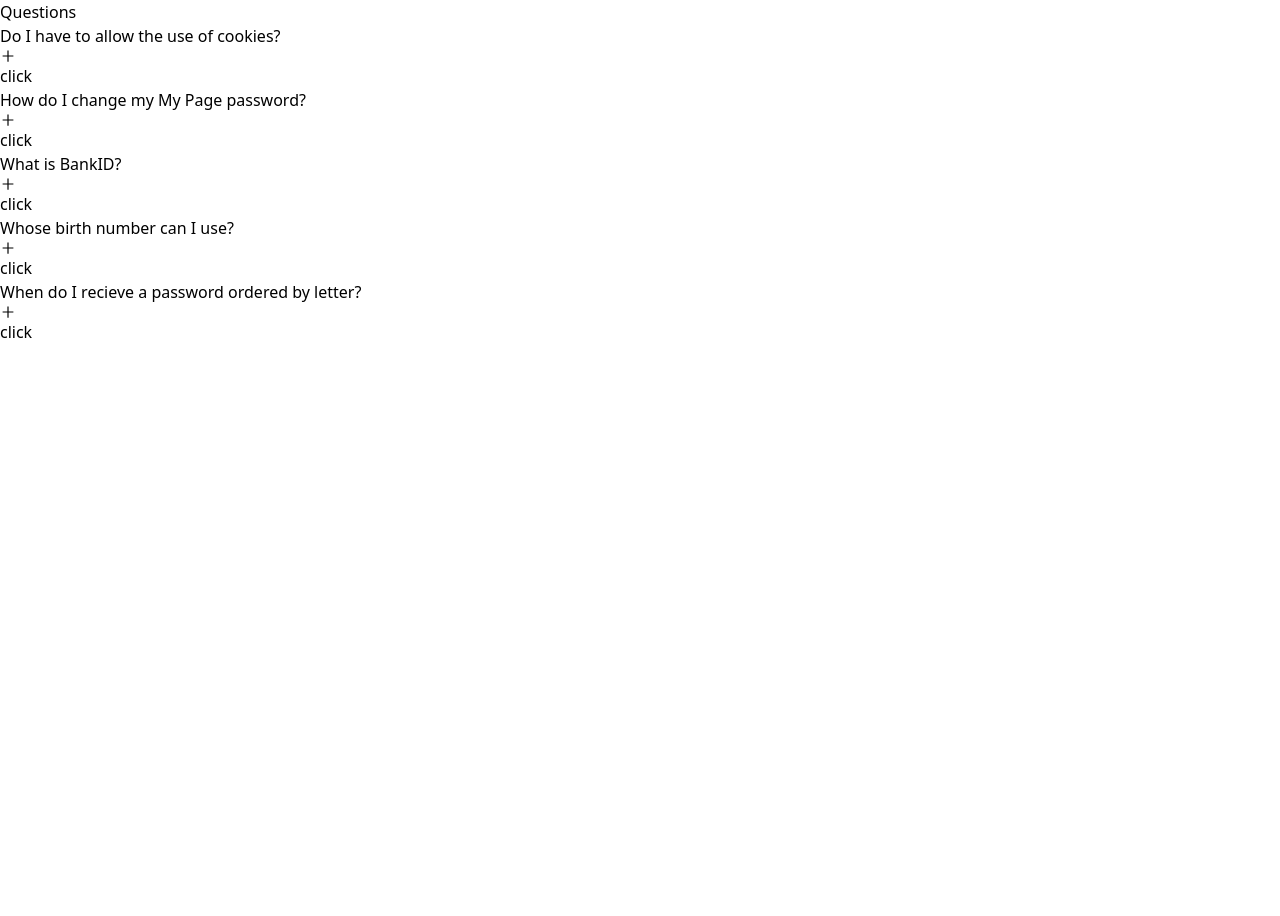
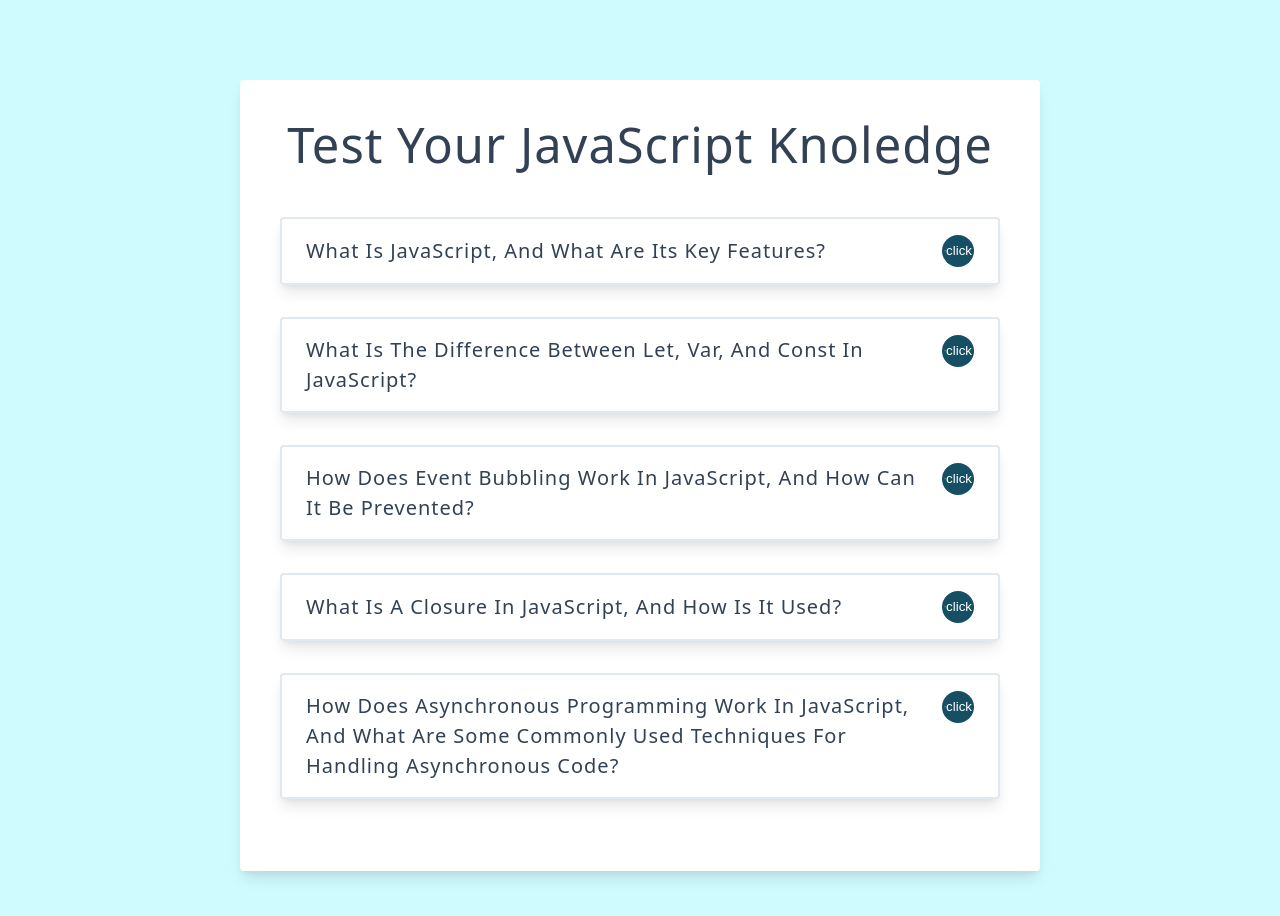
Before and after one commit to OerdBej/5-React-Projects, a React (Create React App) app: page / in a window 1280 px wide. Shown: the top 916 px of the page. Before the commit the page ends 800 px from the top, so only its background shows below. Built offline with nearby package versions, Linux system fonts and the light colour scheme.

Commit message:
refactoring css and the text  = all works

```diff
--- a/src/component/Questions.js
+++ b/src/component/Questions.js
@@ -4,7 +4,7 @@ import SingleQuestion from './SingleQuestion';
 const Questions = ({ questions, activeId, toggleQuestion }) => {
     return (
         <section className='container'>
-            <h1>Questions</h1>
+            <h1>Test your JavaScript Knoledge</h1>
             {/* iterate through props */}
 
             {questions.map((question) => {
--- a/src/data.js
+++ b/src/data.js
@@ -1,28 +1,28 @@
 const questions = [
     {
         id: 1,
-        title: 'Do I have to allow the use of cookies?',
-        info: 'Unicorn vinyl poutine brooklyn, next level direct trade iceland. Shaman copper mug church-key coloring book, whatever poutine normcore fixie cred kickstarter post-ironic street art.',
+        title: 'What is JavaScript, and what are its key features?',
+        info: 'JavaScript is dynamically typed, object-oriented, primarily used as a client-side scripting language, supports functional programming, and has built-in support for asynchronous programming. These features make JavaScript a versatile language that can handle a wide range of programming tasks.',
     },
     {
         id: 2,
-        title: 'How do I change my My Page password?',
-        info: 'Coloring book forage photo booth gentrify lumbersexual. Migas chillwave poutine synth shoreditch, enamel pin thundercats fashion axe roof party polaroid chartreuse.',
+        title: 'What is the difference between let, var, and const in JavaScript?',
+        info: 'The difference between let, var, and const in JavaScript is that let and const are block-scoped, while var is function-scoped. Additionally, const is a constant variable that cannot be reassigned, while let and var are mutable variables that can be reassigned.',
     },
     {
         id: 3,
-        title: 'What is BankID?',
-        info: 'Enamel pin fam sustainable woke whatever venmo. Authentic asymmetrical put a bird on it, lumbersexual activated charcoal kinfolk banjo cred pickled sartorial.',
+        title: 'How does event bubbling work in JavaScript, and how can it be prevented?',
+        info: 'Event bubbling in JavaScript is when an event on a nested element triggers listeners on its parent elements, but it can be stopped using event.stopPropagation().',
     },
     {
         id: 4,
-        title: 'Whose birth number can I use?',
-        info: 'Edison bulb direct trade gentrify beard lo-fi seitan sustainable roof party franzen occupy squid. Knausgaard cronut succulents, scenester readymade shabby chic lyft. Copper mug meh vegan gentrify.',
+        title: 'What is a closure in JavaScript, and how is it used?',
+        info: 'A closure in JavaScript is a function that can access variables from its outer function even after that function has returned. Closures are often used to create private variables and functions, maintain state between function calls, and in event handlers and callbacks.',
     },
     {
         id: 5,
-        title: 'When do I recieve a password ordered by letter?',
-        info: 'Locavore franzen fashion axe live-edge neutra irony synth af tilde shabby chic man braid chillwave waistcoat copper mug messenger bag. Banjo snackwave blog, microdosing thundercats migas vaporware viral lo-fi seitan ',
+        title: 'How does asynchronous programming work in JavaScript, and what are some commonly used techniques for handling asynchronous code?',
+        info: 'JavaScript is asynchronous programming executes code without blocking the main thread, and can be done with callbacks, promises, or async/await. Common techniques include error handling with try/catch, await to wait for promises, and Promise.all() for parallel operations.',
     },
 ];
 export default questions;
--- a/src/index.css
+++ b/src/index.css
@@ -1,7 +1,324 @@
-@tailwind base;
-@tailwind components;
-@tailwind utilities;
+/* ============= GLOBAL CSS =============== */
 
-button > svg {
-  margin-right: 5px;
+*,
+::after,
+::before {
+    margin: 0;
+    padding: 0;
+    box-sizing: border-box;
 }
+
+html {
+    font-size: 100%;
+} /*16px*/
+
+:root {
+    /* colors */
+    --primary-100: #cffafe;
+    --primary-200: #a5f3fc;
+    --primary-300: #67e8f9;
+    --primary-400: #22d3ee;
+    --primary-500: #06b6d4;
+    --primary-600: #0891b2;
+    --primary-700: #0e7490;
+    --primary-800: #155e75;
+    --primary-900: #164e63;
+
+    /* grey */
+    --grey-50: #f8fafc;
+    --grey-100: #f1f5f9;
+    --grey-200: #e2e8f0;
+    --grey-300: #cbd5e1;
+    --grey-400: #94a3b8;
+    --grey-500: #64748b;
+    --grey-600: #475569;
+    --grey-700: #334155;
+    --grey-800: #1e293b;
+    --grey-900: #0f172a;
+    /* rest of the colors */
+    --black: #222;
+    --white: #fff;
+    --red-light: #f8d7da;
+    --red-dark: #842029;
+    --green-light: #d1e7dd;
+    --green-dark: #0f5132;
+
+    --small-text: 0.875rem;
+    --extra-small-text: 0.7em;
+    /* rest of the vars */
+    --backgroundColor: var(--grey-50);
+    --textColor: var(--grey-900);
+    --borderRadius: 0.25rem;
+    --letterSpacing: 1px;
+    --transition: 0.3s ease-in-out all;
+    --max-width: 1120px;
+    --fixed-width: 600px;
+
+    /* box shadow*/
+    --shadow-1: 0 1px 3px 0 rgba(0, 0, 0, 0.1), 0 1px 2px 0 rgba(0, 0, 0, 0.06);
+    --shadow-2: 0 4px 6px -1px rgba(0, 0, 0, 0.1),
+        0 2px 4px -1px rgba(0, 0, 0, 0.06);
+    --shadow-3: 0 10px 15px -3px rgba(0, 0, 0, 0.1),
+        0 4px 6px -2px rgba(0, 0, 0, 0.05);
+    --shadow-4: 0 20px 25px -5px rgba(0, 0, 0, 0.1),
+        0 10px 10px -5px rgba(0, 0, 0, 0.04);
+}
+
+body {
+    background: var(--backgroundColor);
+    font-family: system-ui, -apple-system, BlinkMacSystemFont, 'Segoe UI',
+        Roboto, Oxygen, Ubuntu, Cantarell, 'Open Sans', 'Helvetica Neue',
+        sans-serif;
+    font-weight: 400;
+    line-height: 1;
+    color: var(--textColor);
+}
+p {
+    margin: 0;
+}
+h1,
+h2,
+h3,
+h4,
+h5 {
+    margin: 0;
+    font-family: var(--headingFont);
+    font-weight: 400;
+    line-height: 1;
+    text-transform: capitalize;
+    letter-spacing: var(--letterSpacing);
+}
+
+h1 {
+    font-size: 3.052rem;
+}
+
+h2 {
+    font-size: 2.441rem;
+}
+
+h3 {
+    font-size: 1.953rem;
+}
+
+h4 {
+    font-size: 1.563rem;
+}
+
+h5 {
+    font-size: 1.25rem;
+}
+
+.text {
+    margin-bottom: 1.5rem;
+    max-width: 40em;
+}
+
+small,
+.text-small {
+    font-size: var(--small-text);
+}
+
+a {
+    text-decoration: none;
+}
+ul {
+    list-style-type: none;
+    padding: 0;
+}
+
+.img {
+    width: 100%;
+    display: block;
+    object-fit: cover;
+}
+/* buttons */
+
+.btn {
+    cursor: pointer;
+    color: var(--white);
+    background: var(--primary-500);
+    border: transparent;
+    border-radius: var(--borderRadius);
+    letter-spacing: var(--letterSpacing);
+    padding: 0.375rem 0.75rem;
+    box-shadow: var(--shadow-1);
+    transition: var(--transition);
+    text-transform: capitalize;
+    display: inline-block;
+}
+.btn:hover {
+    background: var(--primary-700);
+    box-shadow: var(--shadow-3);
+}
+.btn-hipster {
+    color: var(--primary-500);
+    background: var(--primary-200);
+}
+.btn-hipster:hover {
+    color: var(--primary-200);
+    background: var(--primary-700);
+}
+.btn-block {
+    width: 100%;
+}
+
+/* alerts */
+.alert {
+    padding: 0.375rem 0.75rem;
+    margin-bottom: 1rem;
+    border-color: transparent;
+    border-radius: var(--borderRadius);
+}
+
+.alert-danger {
+    color: var(--red-dark);
+    background: var(--red-light);
+}
+.alert-success {
+    color: var(--green-dark);
+    background: var(--green-light);
+}
+/* form */
+
+.form {
+    width: 90vw;
+    max-width: var(--fixed-width);
+    background: var(--white);
+    border-radius: var(--borderRadius);
+    box-shadow: var(--shadow-2);
+    padding: 2rem 2.5rem;
+    margin: 3rem auto;
+}
+.form-label {
+    display: block;
+    font-size: var(--small-text);
+    margin-bottom: 0.5rem;
+    text-transform: capitalize;
+    letter-spacing: var(--letterSpacing);
+}
+.form-input,
+.form-textarea {
+    width: 100%;
+    padding: 0.375rem 0.75rem;
+    border-radius: var(--borderRadius);
+    background: var(--backgroundColor);
+    border: 1px solid var(--grey-200);
+}
+
+.form-row {
+    margin-bottom: 1rem;
+}
+
+.form-textarea {
+    height: 7rem;
+}
+::placeholder {
+    font-family: inherit;
+    color: var(--grey-400);
+}
+.form-alert {
+    color: var(--red-dark);
+    letter-spacing: var(--letterSpacing);
+    text-transform: capitalize;
+}
+/* alert */
+
+@keyframes spinner {
+    to {
+        transform: rotate(360deg);
+    }
+}
+
+.loading {
+    width: 6rem;
+    height: 6rem;
+    border: 5px solid var(--grey-400);
+    border-radius: 50%;
+    border-top-color: var(--primary-500);
+    animation: spinner 0.6s linear infinite;
+    margin: 0 auto;
+}
+
+/* title */
+
+.title {
+    text-align: center;
+}
+
+.title-underline {
+    background: var(--primary-500);
+    width: 7rem;
+    height: 0.25rem;
+    margin: 0 auto;
+    margin-top: 1rem;
+}
+/* ============= PROJECT CSS =============== */
+/* optional */
+
+body {
+    background: var(--primary-100);
+}
+main {
+    min-height: 100vh;
+    /* using flex because of better browser support */
+    display: flex;
+    justify-content: center;
+    align-items: center;
+}
+
+.container {
+    width: 90vw;
+    margin: 5rem auto;
+    background: var(--white);
+    border-radius: var(--borderRadius);
+    padding: 2.5rem;
+    max-width: 800px;
+    box-shadow: var(--shadow-3);
+}
+.container h1 {
+    text-align: center;
+    margin-bottom: 3rem;
+    color: var(--grey-700);
+}
+.question {
+    padding: 1rem 1.5rem;
+    border: 2px solid var(--grey-200);
+    margin-bottom: 1rem;
+    border-radius: var(--borderRadius);
+    box-shadow: var(--shadow-3);
+    margin-bottom: 2rem;
+}
+
+.question p {
+    color: var(--grey-500);
+    line-height: 2;
+    margin-top: 1rem;
+}
+.question header {
+    display: flex;
+    justify-content: space-between;
+    align-items: center;
+    gap: 1rem;
+}
+.question h5 {
+    font-weight: 500;
+    line-height: 1.5;
+    color: var(--grey-700);
+}
+.question-btn {
+    background: transparent;
+    border-color: transparent;
+    width: 2rem;
+    height: 2rem;
+    background: var(--primary-900);
+    display: flex;
+    align-items: center;
+    justify-content: center;
+    border-radius: 50%;
+    color: var(--white);
+    cursor: pointer;
+    /* optional - last item */
+    align-self: flex-start;
+    min-width: 2rem;
+}
```
